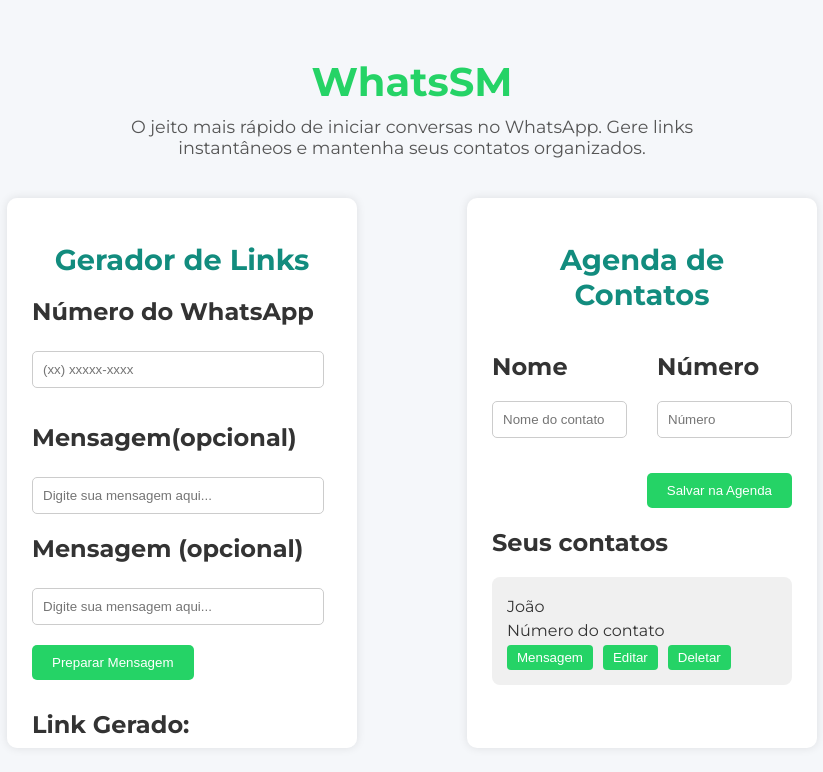
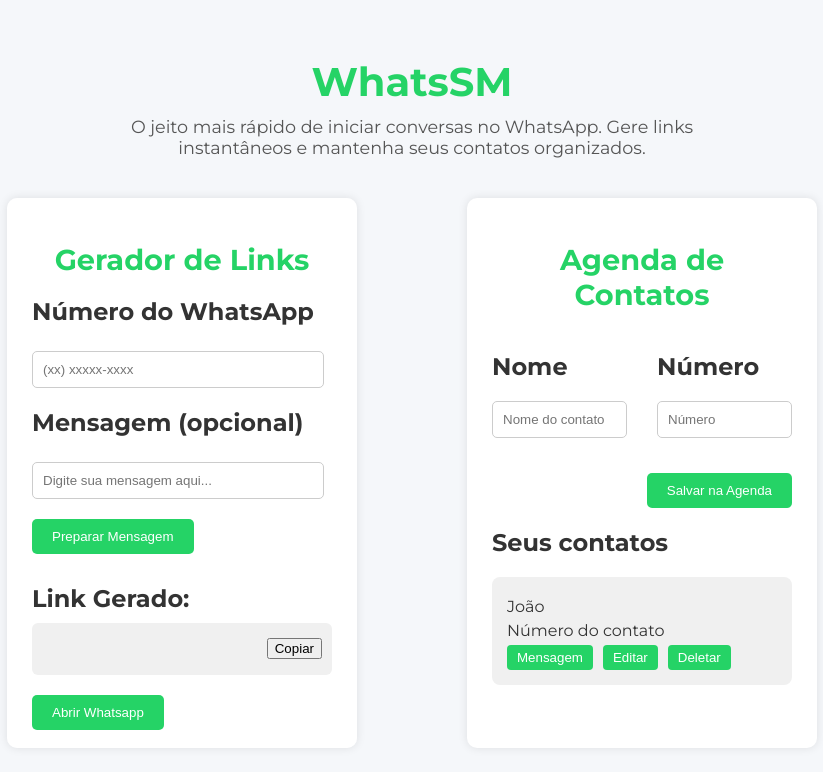
Before and after one commit to 10mara/TRABALHO-DW2, a React (Vite) app: page / in a window 1280 px wide. Shown: the top 772 px of the page, without its empty margins (228-1051 px from the left). Built offline with nearby package versions, Linux system fonts and the light colour scheme.

Commit message:
Gerador de links
RF3 concluído: implementação da validação do campo de número, limpeza do telefone (remoção de (), - e espaços), codificação da mensagem para uso em URL, geração do link no formato https://wa.me/55NUMERO_LIMPO?text=MENSAGEM_CODIFICADA e exibição no campo "Link gerado".

```diff
--- a/src/components/Gerador.jsx
+++ b/src/components/Gerador.jsx
@@ -16,23 +16,11 @@ export default function Gerador(){
             </div>
 
             <div>
-                <h2>Número do WhatsApp</h2>
                 <Mascara value={telefone} onChange={setTelefone} />
             </div>
 
-            <div className="mensagem">
-                <h2>Mensagem(opcional)</h2>
-                <input type="text" placeholder="Digite sua mensagem aqui..."/>
-            </div>
-            <Mensagem telefone={telefone}/>
-
-            <div className="linkGerado">
-                <h2>Link Gerado:</h2>
-                <div className="copiarLink">
-                    <p className="link">https://</p>
-                     <Link/>
-                </div>
-                 <button className="botaoComIcone">Abrir Whatsapp</button>
+            <div>
+                <Mensagem telefone={telefone}/>
             </div>
         </div>
     )
--- a/src/components/Link.jsx
+++ b/src/components/Link.jsx
@@ -1,6 +1,8 @@
+
+
 export default function Link(){
 
     return(
-        <button className="botaoComIcone"></button>
+        <div></div>
     )
 }
--- a/src/components/Mascara.jsx
+++ b/src/components/Mascara.jsx
@@ -33,6 +33,7 @@ export default function MascaraTelefone({ value, onChange }) {
 
   return (
     <div>
+      <h2>Número do WhatsApp</h2>
       <input
         type="text"
         value={formatarTelefone(value)}  // Exibe a máscara dinamicamente
--- a/src/components/Mensagem.jsx
+++ b/src/components/Mensagem.jsx
@@ -1,24 +1,53 @@
-import Gerador from "./Gerador";
-import "./styles/Gerador.css"
+import { useState } from "react";
+import "./styles/Gerador.css";
 
 export default function Mensagem({ telefone }) {
-  const handlePrepararMensagem = () => {
+  const [mensagem, setMensagem] = useState("");
+  const [link, setLink] = useState(""); // estado para o input
+
+  function handlePrepararMensagem() {
     if (!telefone || telefone.trim() === "") {
-      alert("Por favor, preencha o número de telefone.");
+      console.log("Número inválido:", telefone);
       return;
     }
 
-    // Continuação da lógica...
-    console.log("Número válido:", telefone);
-  };
+    if (telefone.length < 10 || telefone.length > 11) {
+      console.log("Número inválido:", telefone);
+      return;
+    }
+
+    // remove símbolos extras, deixa só números
+    const numeroLimpo = `${telefone.slice(0, 2)}${telefone.slice(2, 7)}${telefone.slice(7)}`;
+
+    // codifica a mensagem para URL
+    const mensagemCodificada = encodeURIComponent(mensagem);
+
+    setLink (`https://wa.me/55${numeroLimpo}?text=${mensagemCodificada}`);
+
+  }
 
   return (
     <div>
-      <h2>Mensagem (opcional)</h2>
-      <input type="text" placeholder="Digite sua mensagem aqui..." />
+      <div>
+        <h2>Mensagem (opcional)</h2>
+      <input
+        type="text"
+        placeholder="Digite sua mensagem aqui..."
+        value={mensagem}
+        onChange={(e) => setMensagem(e.target.value)}
+      />
       <button className="botaoComIcone" onClick={handlePrepararMensagem}>
         Preparar Mensagem
       </button>
+      </div>
+       <div className="linkGerado">
+          <h2>Link Gerado:</h2>
+          <div className="copiarLink">
+              <p className="link">{link}</p>
+              <button>Copiar</button>
+          </div>
+          <button className="botaoComIcone">Abrir Whatsapp</button>
+          </div>
     </div>
   );
 }
--- a/src/components/styles/Agenda.css
+++ b/src/components/styles/Agenda.css
@@ -20,7 +20,7 @@
 }
 
 .header h1 {
-  color: #128c7e;
+  color: #25d366;
   font-size: 1.8rem;
   margin-bottom: 20px;
   text-align: center;
--- a/src/components/styles/Gerador.css
+++ b/src/components/styles/Gerador.css
@@ -13,7 +13,7 @@
 }
 
 .header h1 {
-  color: #128c7e;
+  color: #25d366;
   font-size: 1.8rem;
   margin-bottom: 20px;
   text-align: center;
```
